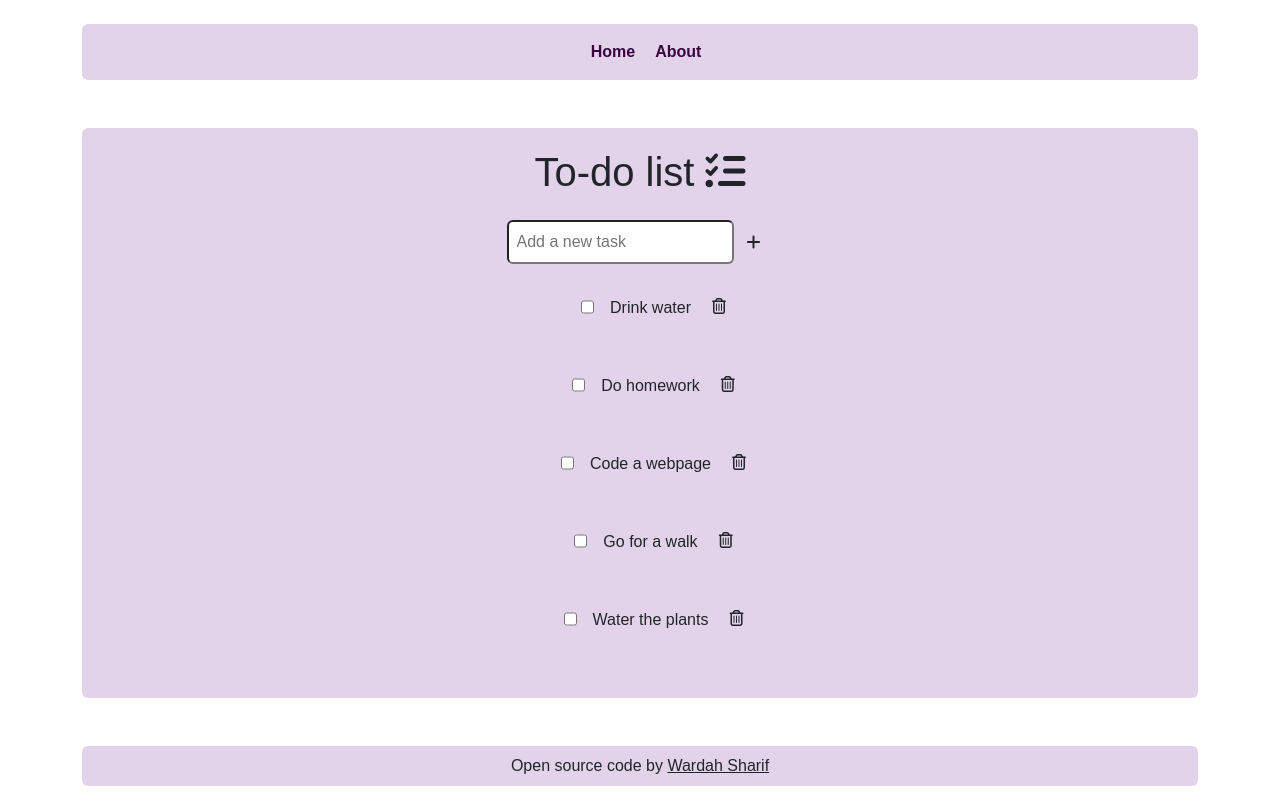
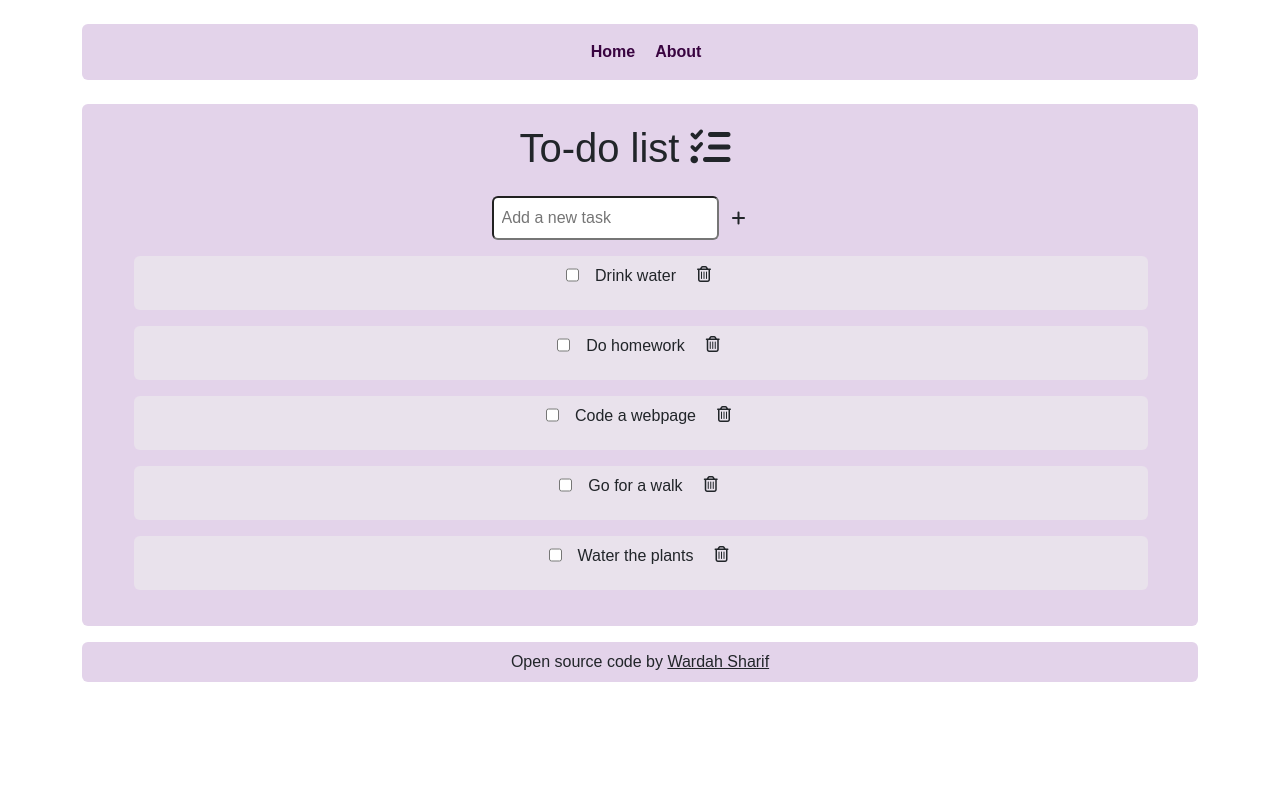
Before and after one commit to wardahsharif/Todo-App, a React (Create React App) app: page / in a window 1280 px wide. Built offline with nearby package versions, Linux system fonts and the light colour scheme; the HTML template or start-up script is replaced by a standard one.

Commit message:
style the todo list

```diff
--- a/src/App.css
+++ b/src/App.css
@@ -55,6 +55,7 @@ background-color: rgb(204, 182, 228);
 
 #todo-list {
   background-color: #e3d3ea;
+    padding-right: 50px;
 }
 
 #navbar {
@@ -68,3 +69,8 @@ background-color: #e3d3ea;
 #about {
   background-color: #e3d3ea;
 }
+
+#tasks {
+  background-color: #e9e2ec;
+
+}
--- a/src/Task.js
+++ b/src/Task.js
@@ -1,7 +1,7 @@
 import React from "react";
 import DeleteTask from "./DeleteTask";
 const Task = ({ task, onToggleCompletion, onDelete}) => (
-  <div className="task d-flex flex-row justify-content-center my-4">
+  <div className="task d-flex flex-row justify-content-center my-3 rounded" id="tasks">
 
     <input
       type="checkbox"
@@ -9,7 +9,7 @@ const Task = ({ task, onToggleCompletion, onDelete}) => (
       onChange={onToggleCompletion}
       className="mx-3 mb-3"
     />
-    <span className="mt-2 ">{task.text}</span>
+    <span className="mt-2">{task.text}</span>
       <DeleteTask onDelete={onDelete} />
   </div>
 );
--- a/src/TodoApp.js
+++ b/src/TodoApp.js
@@ -1,7 +1,6 @@
 import React, { useState } from "react";
 import Task from "./Task";
 import AddTask from "./AddTask";
-import DeleteTask from "./DeleteTask";
 import './App.css';
 
 function TodoApp() {
@@ -55,7 +54,7 @@ function TodoApp() {
 
   return (
     <div>
-    <div className="todolist my-5 rounded" id="todo-list">
+    <div className="todolist my-3  rounded " id="todo-list">
       <h1>To-do list <i class="fa-solid fa-list-check"></i></h1>
       <AddTask onAddTask={addTask} />
       <ul>
@@ -72,7 +71,7 @@ function TodoApp() {
       </ul>
 
     </div>
-          <p className="text-center  rounded p-2" id="coded">Open source code by <a href="https://github.com/wardahsharif" className="text-dark" target="_blank">Wardah Sharif</a></p>
+          <p className="text-center  rounded p-2" id="coded">Open source code by <a href="https://github.com/wardahsharif" className="text-dark" id="git" target="_blank">Wardah Sharif</a></p>
     </div>
   );
 }
```
